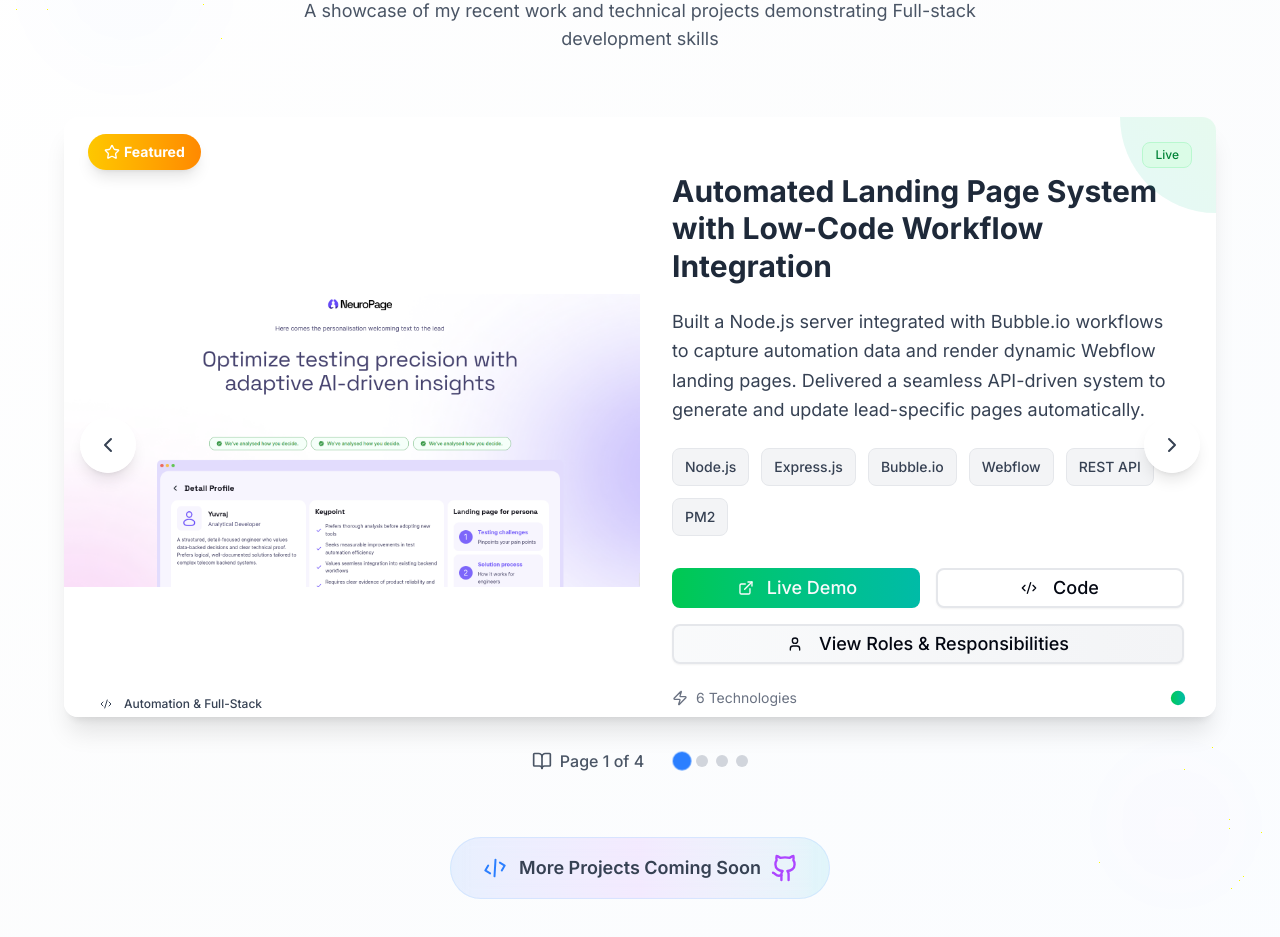
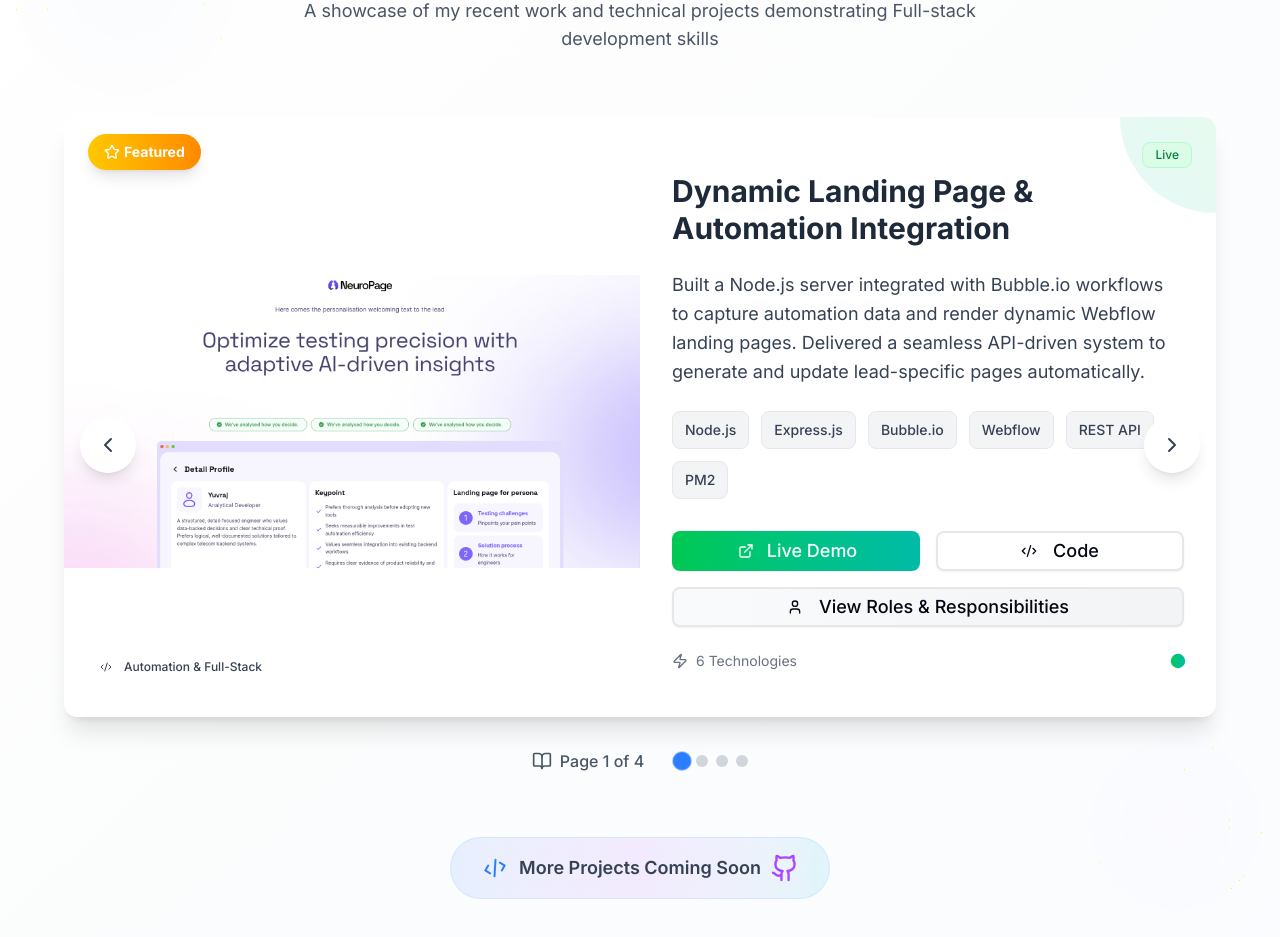
Before and after one commit to abhishek-mehta-dev/payload-of-me, a Next.js app: page / in a window 1280 px wide. Shown: the part 5284-6221 px from the top of the page. Built offline with nearby package versions, Linux system fonts and the light colour scheme.

Commit message:
Update project titles and URLs in Projects.tsx

```diff
--- a/src/components/Projects.tsx
+++ b/src/components/Projects.tsx
@@ -46,7 +46,7 @@
 
   const projects = [
     {
-      title: "Automated Landing Page System with Low-Code Workflow Integration",
+      title: "Dynamic Landing Page & Automation Integration",
       description:
         "Built a Node.js server integrated with Bubble.io workflows to capture automation data and render dynamic Webflow landing pages. Delivered a seamless API-driven system to generate and update lead-specific pages automatically.",
       image: "/assets/images/neuropage.png?height=200&width=300",
@@ -59,7 +59,7 @@
         "PM2",
       ],
       liveUrl:
-        "https://go.neuropage.io/page/abhishek-mehta-neuropage",
+        "https://nuro-page-template.webflow.io/landing-page?leadId=1759296800190x507049538317077000",
       githubUrl: "#",
       featured: true,
       status: "Live",
@@ -127,7 +127,7 @@
         "LangChain",
         "Hugging Face",
       ],
-      liveUrl: "/coming-soon",
+      liveUrl: "/comming-soon",
       githubUrl: "https://github.com/abhishek-mehta-dev/DocuAI-Pro",
       featured: true,
       status: "Development",
@@ -413,7 +413,7 @@
             </motion.button>
 
             {/* Book Page Container */}
-            <div className="relative h-[600px] preserve-3d">
+            <div className="relative min-h-[600px] lg:h-[600px] preserve-3d">
               <AnimatePresence mode="wait">
                 <motion.div
                   key={currentProject}
@@ -460,9 +460,9 @@
                     </motion.div>
 
                     {/* Main Content - Side by Side Layout */}
-                    <div className="grid md:grid-cols-2 h-full">
+                    <div className="grid lg:grid-cols-2 h-full">
                       {/* Left Side - Project Image */}
-                      <div className="relative overflow-hidden">
+                      <div className="relative overflow-hidden min-h-[300px]">
                         <motion.div
                           className={`absolute inset-0 bg-gradient-to-r ${currentProjectData.gradient} opacity-0 group-hover:opacity-20 transition-opacity duration-500 z-10`}
                         />
@@ -517,7 +517,7 @@
                       </div>
 
                       {/* Right Side - Project Details */}
-                      <div className="p-8 flex flex-col justify-between">
+                      <div className="p-8 flex flex-col justify-between flex-grow">
                         <div>
                           <CardHeader className="p-0 mb-4">
                             <CardTitle className="text-2xl md:text-3xl">
```
